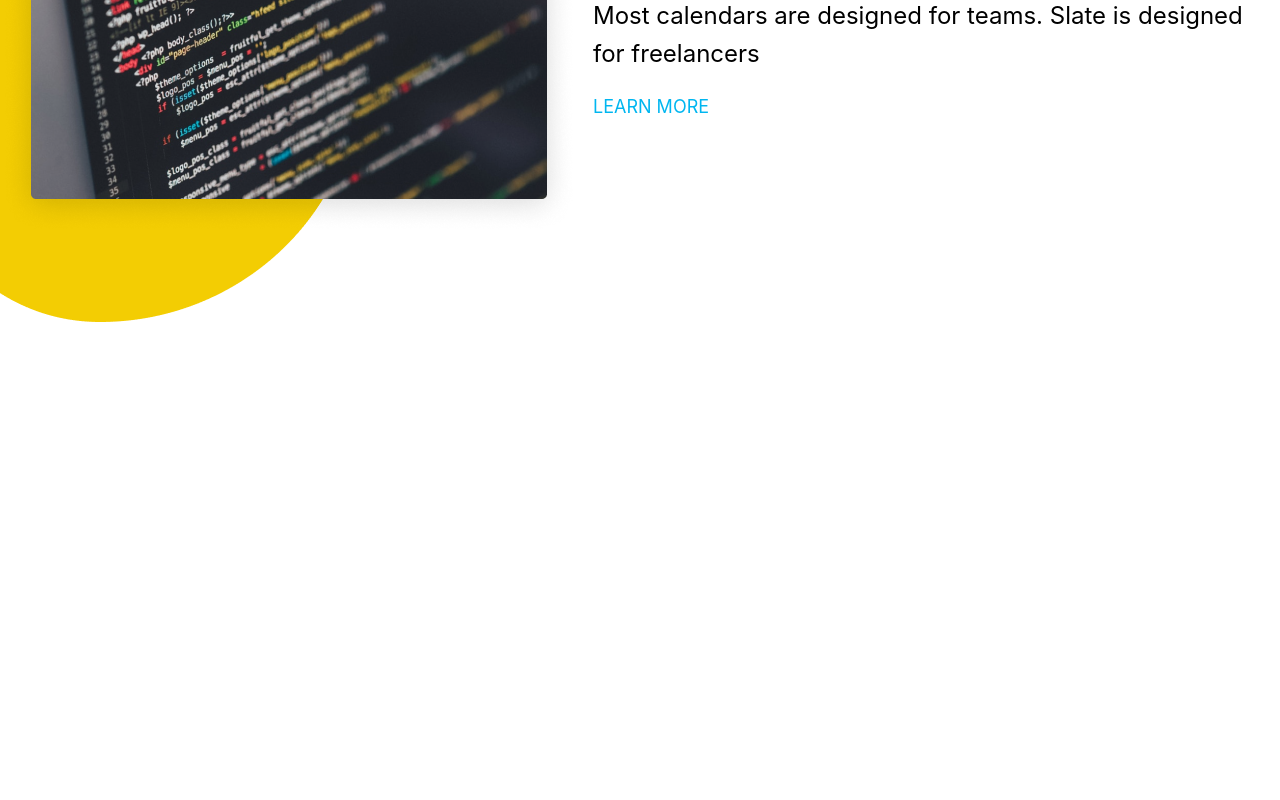
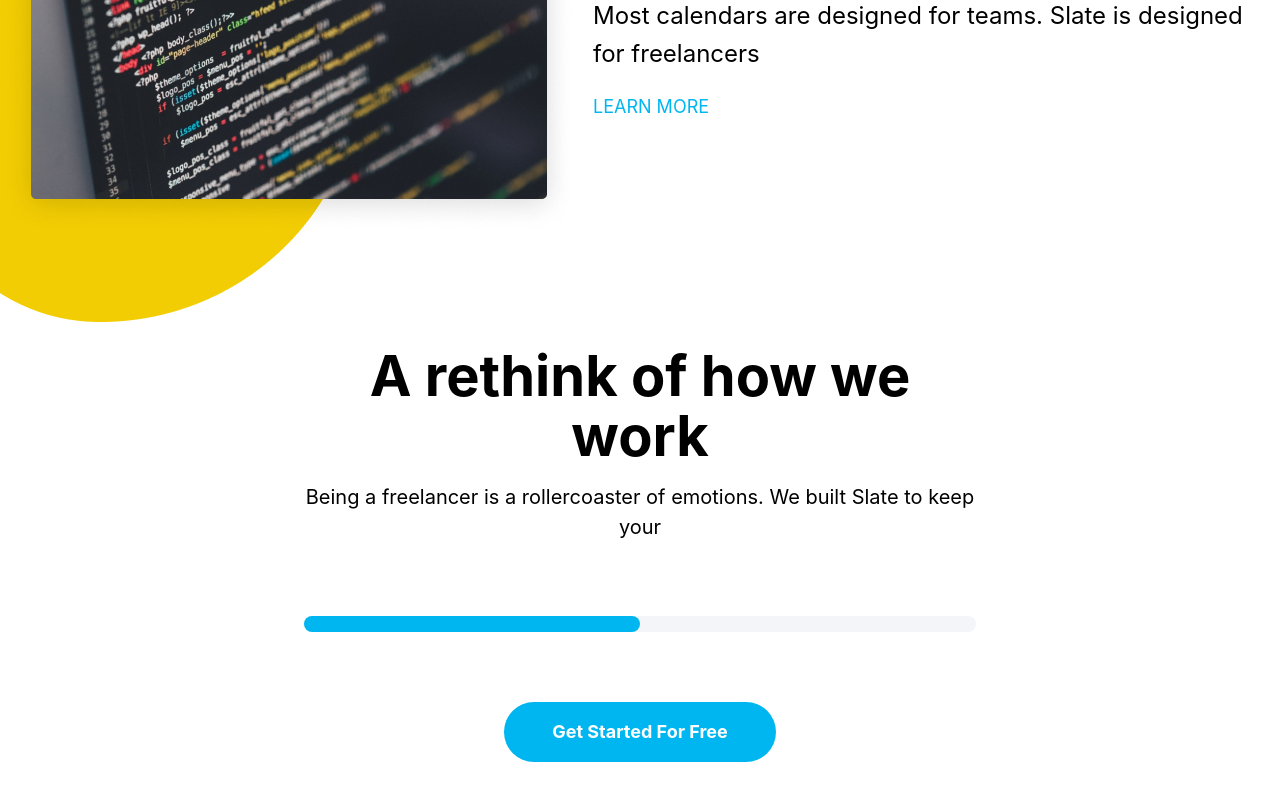
Before and after one commit to mahdikhashan/react-startup-landing, a React (Create React App) app: page / in a window 1280 px wide. Shown: the part 3057-3857 px from the top of the page. Before the commit the page ends 3403 px from the top, so only its background shows below. Built offline with nearby package versions, Linux system fonts and the light colour scheme.

Commit message:
feat: add lightContent7

```diff
--- a/src/App.js
+++ b/src/App.js
@@ -3,6 +3,7 @@ import Heading from './components/section/heading';
 import LightCTA from './components/section/light-cta';
 import LightContent5 from './components/section/light-content-5';
 import LightContent6 from './components/section/light-content-6';
+import LightContent7 from './components/section/light-content-7';
 import './App.css';
 
 function App() {
@@ -13,6 +14,7 @@ function App() {
         <LightCTA />
         <LightContent5 />
         <LightContent6 />
+        <LightContent7 />
       </div>
     </div>
   );
--- a/src/components/common/progressBar/style.css
+++ b/src/components/common/progressBar/style.css
@@ -4,7 +4,7 @@ progress {
 
 progress::-webkit-progress-bar {
   /* style rules */
-  @apply rounded-[10px] bg-white;
+  @apply rounded-[10px] bg-[#F3F5F8];
 }
 
 progress::-webkit-progress-value {
--- /dev/null
+++ b/src/components/section/light-content-7/index.js
@@ -0,0 +1,30 @@
+import React from "react";
+import style from './style.module.css'
+import ProgressBar from '../../common/progressBar';
+import Button from "../../common/button";
+
+function LightContent7() {
+  return (
+    <>
+      <div className={style.base}>
+        <div className="container flex flex-col max-w-2xl">
+          <div className={style.text}>
+            <h2>A rethink of how we work</h2>
+            <p>
+              Being a freelancer is a rollercoaster of emotions.
+              We built Slate to keep your
+            </p>
+          </div>
+          <div className={style.progressBar}>
+            <ProgressBar value={50} max={100} />
+          </div>
+          <div className={style.buttonList}>
+            <Button>Get Started For Free</Button>
+          </div>
+        </div>
+      </div>
+    </>
+  )
+}
+
+export default LightContent7;
--- /dev/null
+++ b/src/components/section/light-content-7/style.module.css
@@ -0,0 +1,44 @@
+.base {
+  @apply relative;
+  @apply z-0;
+  @apply my-28;
+}
+
+.buttonList {
+  @apply flex flex-row gap-4;
+  @apply max-w-md;
+  @apply mx-auto;
+  @apply mt-16;
+}
+
+.text {
+  @apply flex flex-col;
+  @apply max-w-2xl;
+  @apply items-center justify-center;
+  @apply mx-auto;
+}
+
+.text > h2 {
+  @apply text-[56px];
+  line-height: 60px;
+  font-weight: 700;
+  @apply text-center;
+}
+
+.text > p {
+  @apply py-4;
+  @apply text-xl;
+  @apply text-center;
+  line-height: 30px;
+}
+
+.text > button {
+  @apply pt-2;
+  @apply text-[18px];
+  line-height: 20px;
+  @apply text-blue;
+}
+
+.progressBar {
+  @apply mt-14;
+}
```
